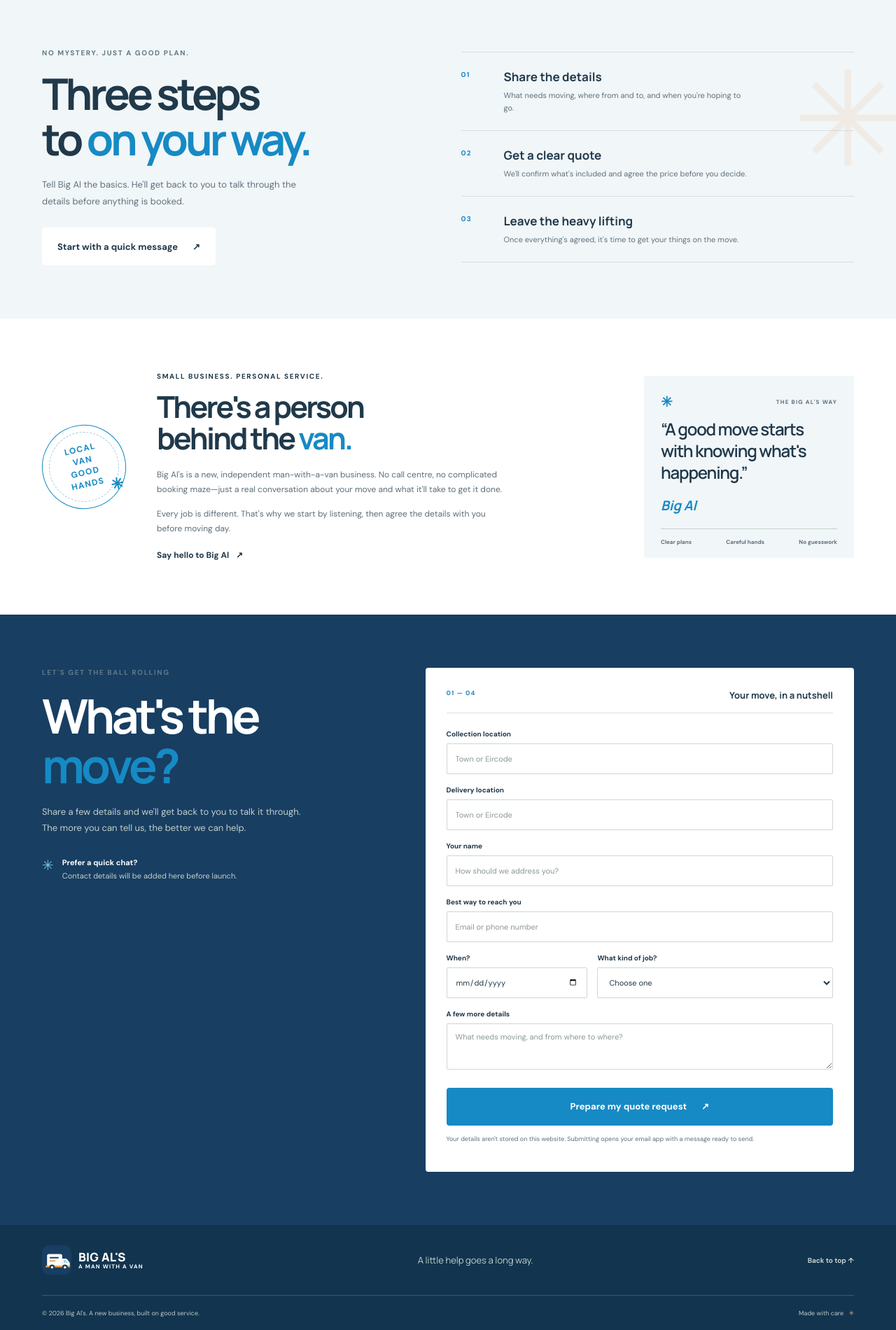
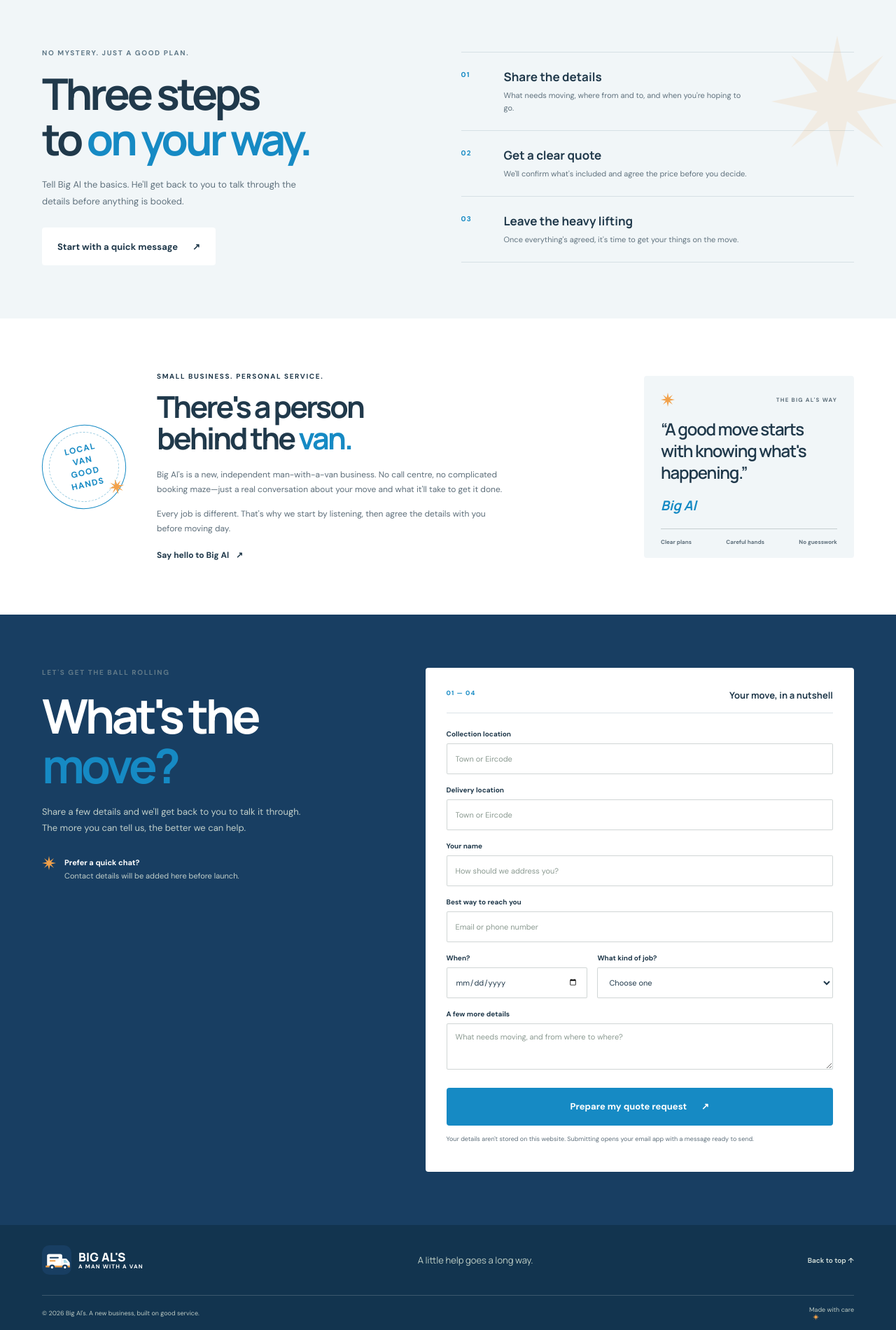
Before and after one commit to ryderwebsolutions/bigal, a plain HTML site: page index.html in a window 1280 px wide. Shown: the part 1102-3002 px from the top of the page at 70% size. Drawn offline with Linux system fonts and the light colour scheme.

Commit message:
asteriks

```diff
--- a/index.html
+++ b/index.html
@@ -107,12 +107,12 @@
             <li><span class="step-index">02</span><div><h3>Get a clear quote</h3><p>We'll confirm what's included and agree the price before you decide.</p></div></li>
             <li><span class="step-index">03</span><div><h3>Leave the heavy lifting</h3><p>Once everything's agreed, it's time to get your things on the move.</p></div></li>
           </ol>
-          <span class="how-doodle" aria-hidden="true">✳</span>
+          <img class="how-doodle" src="assets/spark.svg" alt="" aria-hidden="true">
         </div>
       </section>
 
       <section class="about section-wrap section-space" id="about">
-        <div class="about-stamp"><span>LOCAL<br>VAN<br>GOOD<br>HANDS</span><b aria-hidden="true">✳</b></div>
+        <div class="about-stamp"><span>LOCAL<br>VAN<br>GOOD<br>HANDS</span><img class="stamp-star" src="assets/spark.svg" alt="" aria-hidden="true"></div>
         <div class="about-copy">
           <p class="eyebrow">Small business. Personal service.</p>
           <h2>There's a person<br>behind the <span>van.</span></h2>
@@ -121,7 +121,7 @@
           <a href="#quote" class="text-link">Say hello to Big Al <span aria-hidden="true">↗</span></a>
         </div>
         <div class="about-card">
-          <div class="about-card-top"><span class="tiny-sun" aria-hidden="true">✳</span><span>THE BIG AL'S WAY</span></div>
+          <div class="about-card-top"><img class="tiny-sun" src="assets/spark.svg" alt="" aria-hidden="true"><span>THE BIG AL'S WAY</span></div>
           <blockquote>“A good move starts with knowing what's happening.”</blockquote>
           <span class="signature">Big Al</span>
           <div class="about-card-foot"><span>Clear plans</span><span>Careful hands</span><span>No guesswork</span></div>
@@ -135,7 +135,7 @@
             <h2>What's the<br><span>move?</span></h2>
             <p>Share a few details and we'll get back to you to talk it through. The more you can tell us, the better we can help.</p>
             <div class="contact-note">
-              <span class="contact-icon" aria-hidden="true">✳</span>
+              <img class="contact-icon" src="assets/spark.svg" alt="" aria-hidden="true">
               <p><strong>Prefer a quick chat?</strong><br><span id="contact-prompt">Contact details will be added here before launch.</span></p>
             </div>
           </div>
@@ -179,7 +179,7 @@
       </div>
       <div class="section-wrap footer-bottom">
         <span>© <span id="year"></span> Big Al's. A new business, built on good service.</span>
-        <span>Made with care <i aria-hidden="true">✳</i></span>
+        <span>Made with care <img class="footer-spark" src="assets/spark.svg" alt="" aria-hidden="true"></span>
       </div>
     </footer>
   </body>
--- a/styles.css
+++ b/styles.css
@@ -107,20 +107,20 @@ h2 { margin-bottom: 0; font-size: clamp(42px, 5.2vw, 65px); line-height: 1.04; f
 .step-index { padding-top: 2px; color: #f09a66; font-size: 10px; font-weight: 700; letter-spacing: .12em; }
 .steps h3 { margin-bottom: 6px; font-family: var(--font-display); font-size: 17px; }
 .steps p { max-width: 355px; margin-bottom: 0; color: #b9c9c3; font-size: 11px; line-height: 1.65; }
-.how-doodle { position: absolute; top: -18px; right: -70px; color: rgba(240, 154, 102, .12); font-size: 188px; pointer-events: none; }
+.how-doodle { position: absolute; top: -18px; right: -70px; width: 188px; height: 188px; opacity: .12; pointer-events: none; }
 
 .about { display: grid; grid-template-columns: 170px 1fr 330px; align-items: center; gap: 45px; }
 .about-stamp { width: 151px; height: 151px; position: relative; display: grid; place-items: center; border: 1px solid var(--orange); border-radius: 50%; transform: rotate(-13deg); }
 .about-stamp:before { position: absolute; inset: 9px; border: 1px dashed rgba(238, 113, 62, .55); border-radius: 50%; content: ""; }
 .about-stamp span { color: var(--orange-dark); font-size: 12px; line-height: 1.4; text-align: center; font-weight: 700; letter-spacing: .1em; }
-.about-stamp b { position: absolute; right: 9px; bottom: 10px; color: var(--orange); font-size: 22px; }
+.stamp-star { position: absolute; right: 9px; bottom: 10px; width: 22px; height: 22px; }
 .about-copy .eyebrow { margin-bottom: 15px; }
 .about-copy h2 { margin-bottom: 19px; font-size: clamp(37px, 4vw, 53px); }
 .about-copy > p:not(.eyebrow) { max-width: 495px; margin-bottom: 13px; color: var(--ink-soft); font-size: 12px; line-height: 1.8; }
 .about-copy .text-link { display: inline-block; margin-top: 5px; }
 .about-card { min-height: 295px; padding: 24px 24px 18px; display: flex; flex-direction: column; background: #e4e8dc; }
 .about-card-top { display: flex; justify-content: space-between; align-items: center; color: var(--ink-soft); font-size: 8px; font-weight: 700; letter-spacing: .15em; }
-.tiny-sun { color: var(--orange); font-size: 20px; }
+.tiny-sun { width: 20px; height: 20px; }
 .about-card blockquote { margin: auto 0 18px; font-family: var(--font-display); font-size: 24px; font-weight: 600; line-height: 1.3; letter-spacing: -.05em; }
 .signature { margin-bottom: 20px; color: var(--orange-dark); font-family: var(--font-display); font-size: 19px; font-weight: 700; font-style: italic; }
 .about-card-foot { padding-top: 13px; display: flex; justify-content: space-between; border-top: 1px solid rgba(24, 51, 46, .2); color: var(--ink-soft); font-size: 8px; font-weight: 700; }
@@ -130,7 +130,7 @@ h2 { margin-bottom: 0; font-size: clamp(42px, 5.2vw, 65px); line-height: 1.04; f
 .quote-copy h2 { font-size: clamp(50px, 5.3vw, 68px); }
 .quote-copy > p:not(.eyebrow) { max-width: 380px; margin: 20px 0 28px; color: #c1cfca; font-size: 13px; line-height: 1.8; }
 .contact-note { display: flex; align-items: flex-start; gap: 12px; }
-.contact-icon { color: #f09a66; font-size: 20px; }
+.contact-icon { flex: 0 0 20px; width: 20px; height: 20px; }
 .contact-note p { margin: 0; color: #c1cfca; font-size: 11px; line-height: 1.7; }
 .contact-note strong { color: var(--paper); }
 .contact-note a { color: var(--paper); text-underline-offset: 3px; }
@@ -157,7 +157,7 @@ h2 { margin-bottom: 0; font-size: clamp(42px, 5.2vw, 65px); line-height: 1.04; f
 .footer-top > p { margin: 0; color: #c0d0c7; font-family: var(--font-display); font-size: 13px; }
 .footer-top-link { color: #d6e1db; font-size: 10px; font-weight: 600; text-decoration: none; }
 .footer-bottom { min-height: 50px; display: flex; justify-content: space-between; align-items: center; border-top: 1px solid rgba(246, 244, 237, .18); color: #bdcbc4; font-size: 9px; }
-.footer-bottom i { margin-left: 5px; color: #f09a66; font-style: normal; }
+.footer-spark { width: 9px; height: 9px; margin-left: 5px; vertical-align: -1px; }
 
 @media (prefers-reduced-motion: reduce) {
   *, *::before, *::after { scroll-behavior: auto !important; animation-duration: .01ms !important; animation-iteration-count: 1 !important; transition-duration: .01ms !important; }
@@ -221,7 +221,7 @@ h2 { margin-bottom: 0; font-size: clamp(42px, 5.2vw, 65px); line-height: 1.04; f
   .how-inner, .quote-inner { grid-template-columns: 1fr; gap: 40px; }
   .how-copy h2 { font-size: 53px; }
   .how-copy > p:not(.eyebrow) { margin-block: 17px 22px; }
-  .how-doodle { top: 3px; right: -63px; font-size: 125px; }
+  .how-doodle { top: 3px; right: -63px; width: 125px; height: 125px; }
   .steps li { padding-block: 19px; }
   .about { grid-template-columns: 1fr 1fr; gap: 25px 15px; }
   .about-stamp { width: 100px; height: 100px; align-self: start; }
@@ -304,7 +304,7 @@ body { background: #fff; color: var(--ink); }
 .about { grid-template-columns: 130px 1fr 300px; gap: 34px; }
 .about-stamp { width: 120px; height: 120px; border-color: #168ac4; }
 .about-stamp:before { border-color: #9acbe0; }
-.about-stamp span, .about-stamp b, .tiny-sun { color: #168ac4; }
+.about-stamp span { color: #168ac4; }
 .about-copy h2 { font-size: 43px; }
 .about-card { min-height: 260px; background: #f1f6f8; border-radius: 4px; }
 .signature { color: #168ac4; }
```
Also changed, not shown: assets/spark.svg (added).
